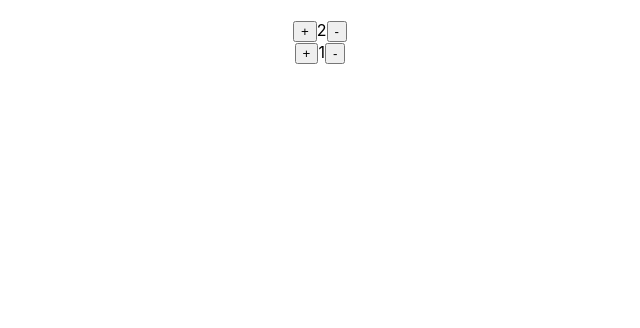
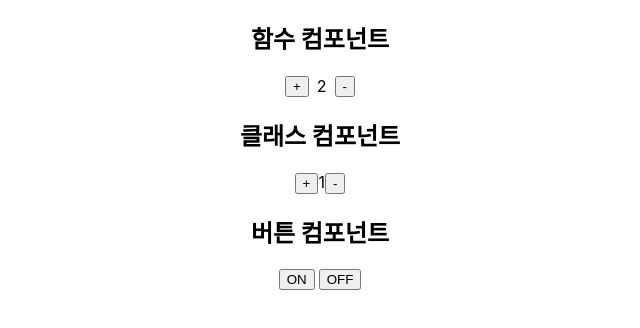
Before and after one commit to to06109/learn-react, a React (Create React App) app in the folder counter-with-cra/: page / in a window 1280 px wide. Shown: the top 328 px of the page, without its empty margins (320-960 px from the left). Built offline with nearby package versions, Linux system fonts and the light colour scheme.

Commit message:
learn. CSS 모듈

```diff
--- a/counter-with-cra/src/app/App.jsx
+++ b/counter-with-cra/src/app/App.jsx
@@ -1,11 +1,15 @@
 import './App.css'
-import { Counter } from '../components'
+import { CounterFunction, CounterClass, Button } from '../components'
 
 function App() {
   return (
     <div className="App">
-      <Counter count={2} />
-      <Counter step={3} />
+      <h2>함수 컴포넌트</h2>
+      <CounterFunction count={2} />
+      <h2>클래스 컴포넌트</h2>
+      <CounterClass step={3} />
+      <h2>버튼 컴포넌트</h2>
+      <Button />
     </div>
   )
 }
--- /dev/null
+++ b/counter-with-cra/src/components/Button/Button.component.jsx
@@ -0,0 +1,12 @@
+import styles from './Button.module.css'
+
+const Button = () => {
+  return (
+    <div className={styles.container}>
+      <button type="button">ON</button>
+      <button type="button">OFF</button>
+    </div>
+  )
+}
+
+export default Button
--- /dev/null
+++ b/counter-with-cra/src/components/Button/Button.module.css
@@ -0,0 +1,5 @@
+.container {
+  display: flex;
+  justify-content: center;
+  gap: 4px;
+}
--- a/counter-with-cra/src/components/Counter/Counter.class.jsx
+++ b/counter-with-cra/src/components/Counter/Counter.class.jsx
@@ -16,7 +16,7 @@ class Counter extends Component {
     const { count } = this.state
 
     return (
-      <div data-component="Counter">
+      <div className="Counter">
         <button
           type="button"
           onClick={this.handleInc}
--- a/counter-with-cra/src/components/Counter/Counter.function.jsx
+++ b/counter-with-cra/src/components/Counter/Counter.function.jsx
@@ -1,22 +1,25 @@
 import { useState } from 'react'
+
+// imn : import no module
+// import './Counter.style.css'
+
+// imd : import destructuring
+// imp : import
+import styles from './Counter.module.css'
 
 function Counter({ min = 1, count: initialCount = 1, max = 10, step = 1 }) {
   let [count, setCount] = useState(initialCount)
 
-  // 함수 안에 이벤트 청취 함수를 작성합니다.
   const handleIncrement = () => {
     setCount(count + step)
   }
-
-  // only class component
-  // lifecycle methods
 
   const handleDecrement = () => {
     setCount(count - step)
   }
 
   return (
-    <div className="Counter">
+    <div className={styles.container}>
       <button type="button" onClick={handleIncrement}>
         +
       </button>
--- /dev/null
+++ b/counter-with-cra/src/components/Counter/Counter.module.css
@@ -0,0 +1,6 @@
+.container {
+  display: inline-flex;
+  justify-content: center;
+  gap: 8px;
+  min-width: 200px;
+}
--- a/counter-with-cra/src/components/index.js
+++ b/counter-with-cra/src/components/index.js
@@ -1,2 +1,3 @@
 export { default as CounterClass } from './Counter/Counter.class'
-export { default as Counter } from './Counter/Counter.function'
+export { default as CounterFunction } from './Counter/Counter.function'
+export { default as Button } from './Button/Button.component'
```
